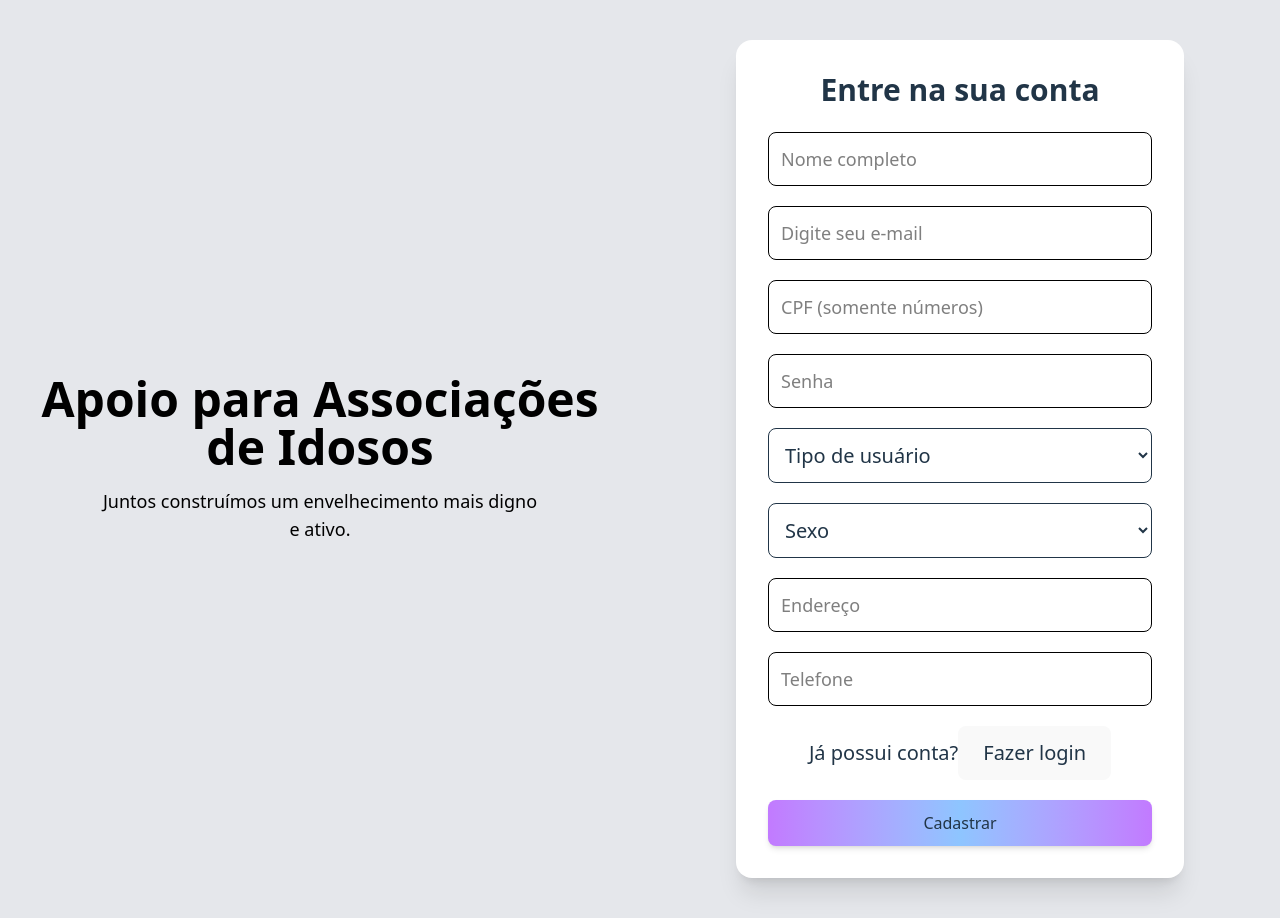
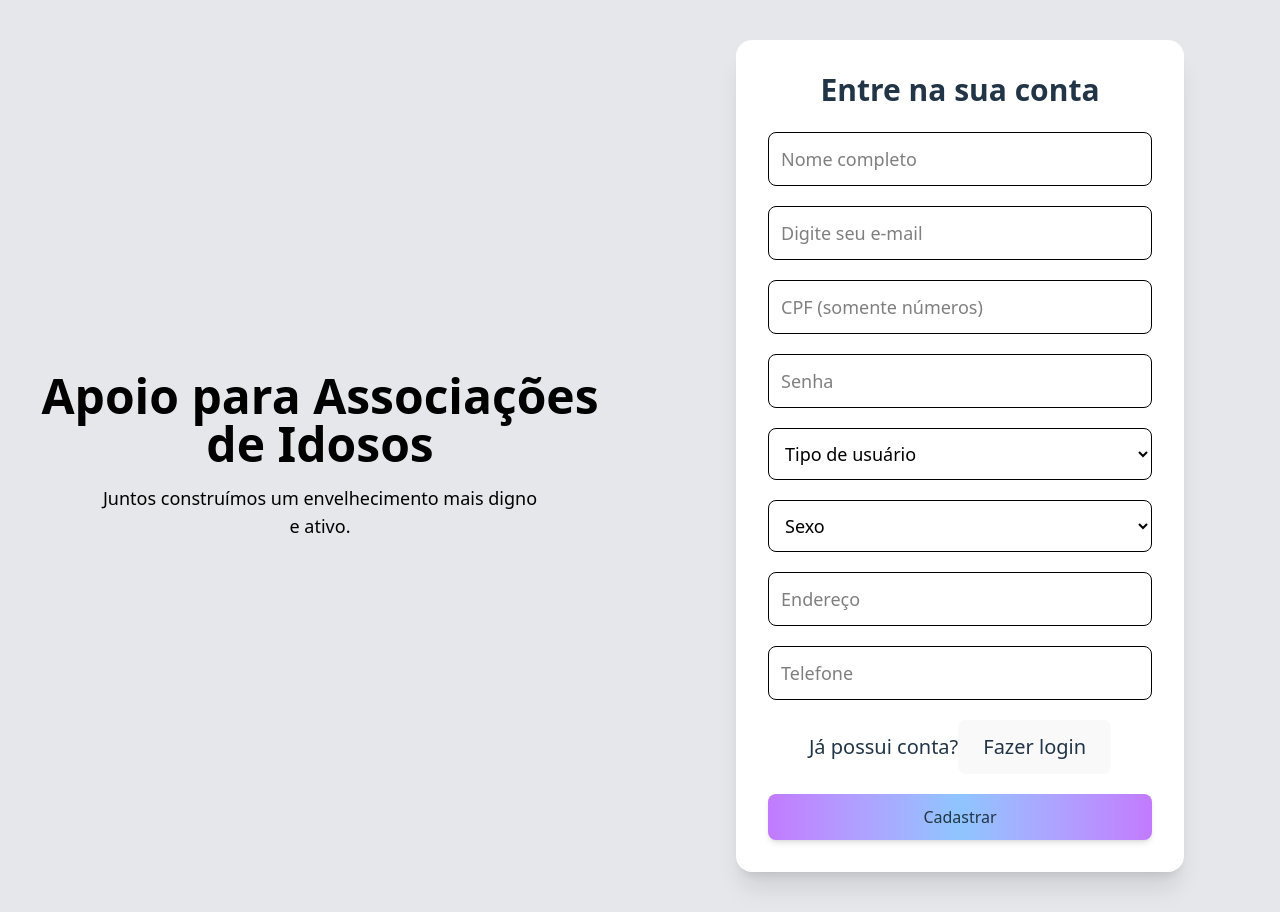
Before and after one commit to rraquelof/frontend-Associacao-idosos, a React (Vite) app: page /cadastro in a window 1280 px wide. Built offline with nearby package versions, Linux system fonts and the light colour scheme.

Commit message:
usando componente select no cadastro de usuário

```diff
--- a/src/paginas/Cadastro.tsx
+++ b/src/paginas/Cadastro.tsx
@@ -2,6 +2,7 @@ import { useState, type ChangeEvent, type FormEvent } from "react";
 import { useNavigate } from "react-router-dom";
 import Input from "../componentes/Input";
 import Botao from "../componentes/Botao";
+import Select from "../componentes/Select";
 
 export default function Cadastro() {
   const navigate = useNavigate();
@@ -128,31 +129,27 @@ const handleSubmit = async (e: FormEvent<HTMLFormElement>) => {
               required
             />
 
-            <select
+            <Select
               name="tipo"
               value={formData.tipo}
               onChange={handleChange}
-              className="border p-3 rounded-lg text-xl focus:outline-none focus:ring-2 focus:ring-purple-300"
-              required
-            >
+              required>
               <option value="">Tipo de usuário</option>
               <option value="coordenador">Coordenador</option>
               <option value="voluntario">Voluntário</option>
               <option value="familiar">Familiar</option>
               <option value="enfermeiro">Enfermeiro</option>
-            </select>
+            </Select>
 
-            <select
+            <Select
               name="sexo"
               value={formData.sexo}
               onChange={handleChange}
-              className="border p-3 rounded-lg text-xl focus:outline-none focus:ring-2 focus:ring-purple-300"
-              required
-            >
+              required>
               <option value="">Sexo</option>
               <option value="feminino">Feminino</option>
               <option value="masculino">Masculino</option>
-            </select>
+            </Select>
 
             <Input
               type="text"
```
